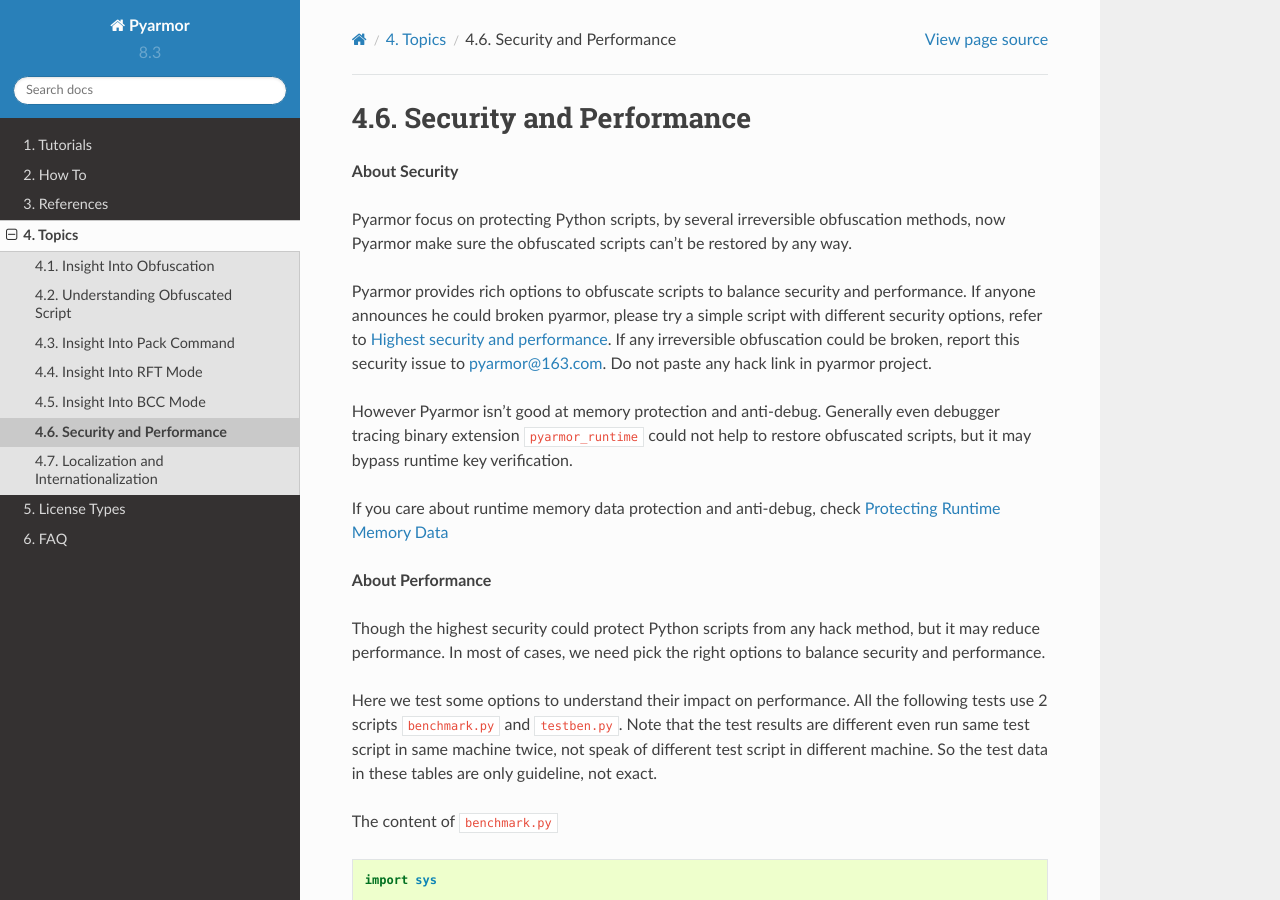
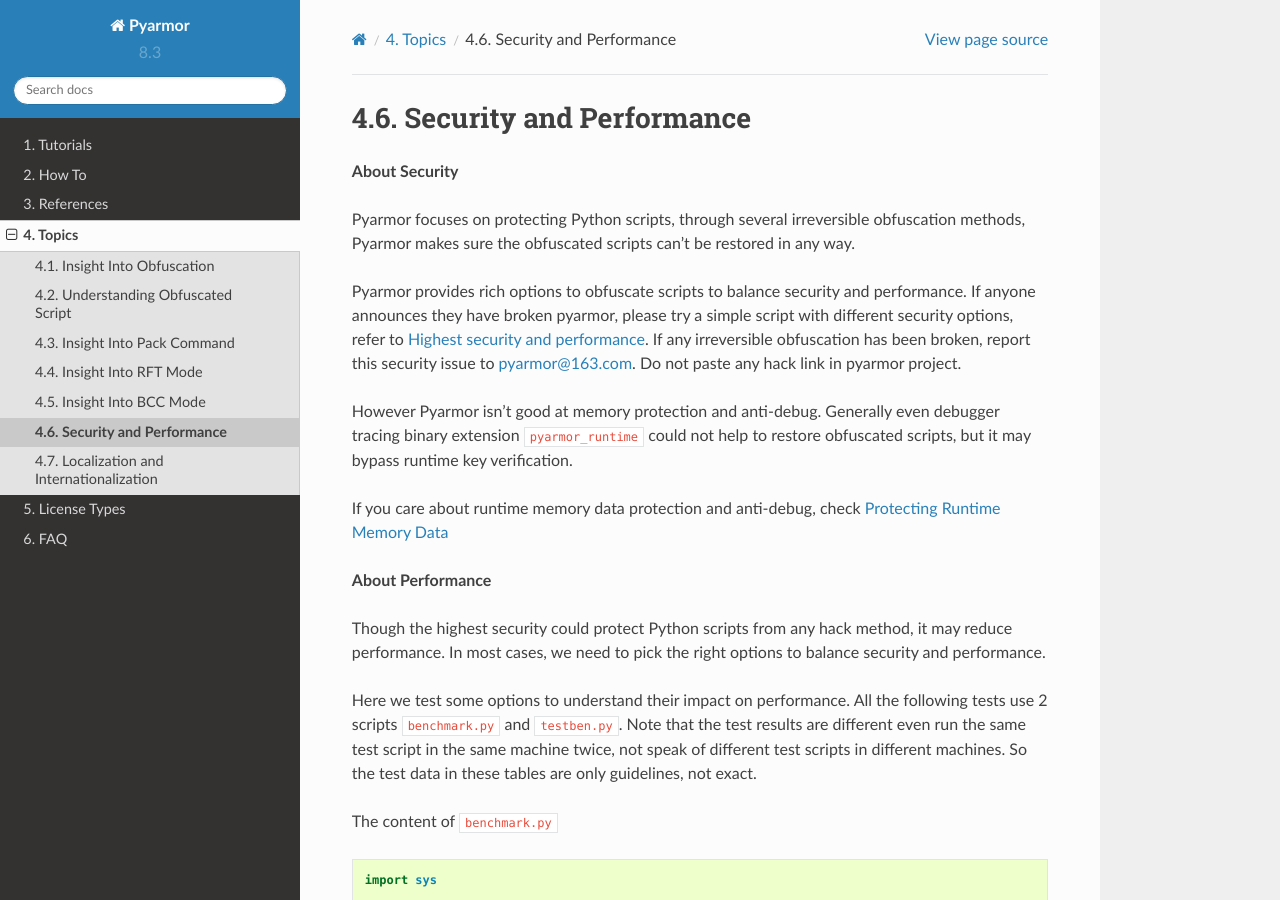
Before and after one commit to dashingsoft/pyarmor, a Sphinx documentation site: the page built from docs/topic/performance.rst, in a window 1280 px wide and 900 px high. Built offline with Sphinx 7.4.7 and the Read the Docs theme 2.0.0, drawn with Linux system fonts in a browser that asks for light colours; some of the changed text lies outside the part shown.

Commit message:
Update performance.rst

```diff
--- a/docs/topic/performance.rst
+++ b/docs/topic/performance.rst
@@ -8,9 +8,9 @@
 
 **About Security**
 
-Pyarmor focus on protecting Python scripts, by several irreversible obfuscation methods, now Pyarmor make sure the obfuscated scripts can't be restored by any way.
+Pyarmor focuses on protecting Python scripts, through several irreversible obfuscation methods, Pyarmor makes sure the obfuscated scripts can't be restored in any way.
 
-Pyarmor provides rich options to obfuscate scripts to balance security and performance. If anyone announces he could broken pyarmor, please try a simple script with different security options, refer to :doc:`../how-to/security`. If any irreversible obfuscation could be broken, report this security issue to |Contact|. Do not paste any hack link in pyarmor project.
+Pyarmor provides rich options to obfuscate scripts to balance security and performance. If anyone announces they have broken pyarmor, please try a simple script with different security options, refer to :doc:`../how-to/security`. If any irreversible obfuscation has been broken, report this security issue to |Contact|. Do not paste any hack link in pyarmor project.
 
 However Pyarmor isn't good at memory protection and anti-debug. Generally even debugger tracing binary extension ``pyarmor_runtime`` could not help to restore obfuscated scripts, but it may bypass runtime key verification.
 
@@ -18,9 +18,9 @@
 
 **About Performance**
 
-Though the highest security could protect Python scripts from any hack method, but it may reduce performance. In most of cases, we need pick the right options to balance security and performance.
+Though the highest security could protect Python scripts from any hack method, it may reduce performance. In most cases, we need to pick the right options to balance security and performance.
 
-Here we test some options to understand their impact on performance. All the following tests use 2 scripts ``benchmark.py`` and ``testben.py``. Note that the test results are different even run same test script in same machine twice, not speak of different test script in different machine. So the test data in these tables are only guideline, not exact.
+Here we test some options to understand their impact on performance. All the following tests use 2 scripts ``benchmark.py`` and ``testben.py``. Note that the test results are different even run the same test script in the same machine twice, not speak of different test scripts in different machines. So the test data in these tables are only guidelines, not exact.
 
 The content of ``benchmark.py``
 
@@ -201,11 +201,11 @@
    3.11            0.952      0.938      185.435    154.390
    ==============  =========  =========  =========  =========  ==================
 
-They're almost same.
+They're almost the same.
 
 **BCC Mode Performance**
 
-BCC mode converts some code to C function, it need extra time to load binary code, but function may be faster. The following test data got by this way::
+BCC mode converts some code to C function, it needs extra time to load binary code, but the function may be faster. The following test data got by this way::
 
     $ rm -rf dist __pycache__
     $ python testben.py
```
Also changed, not shown: other parts of docs/topic/performance.rst (+1 -1 lines).
